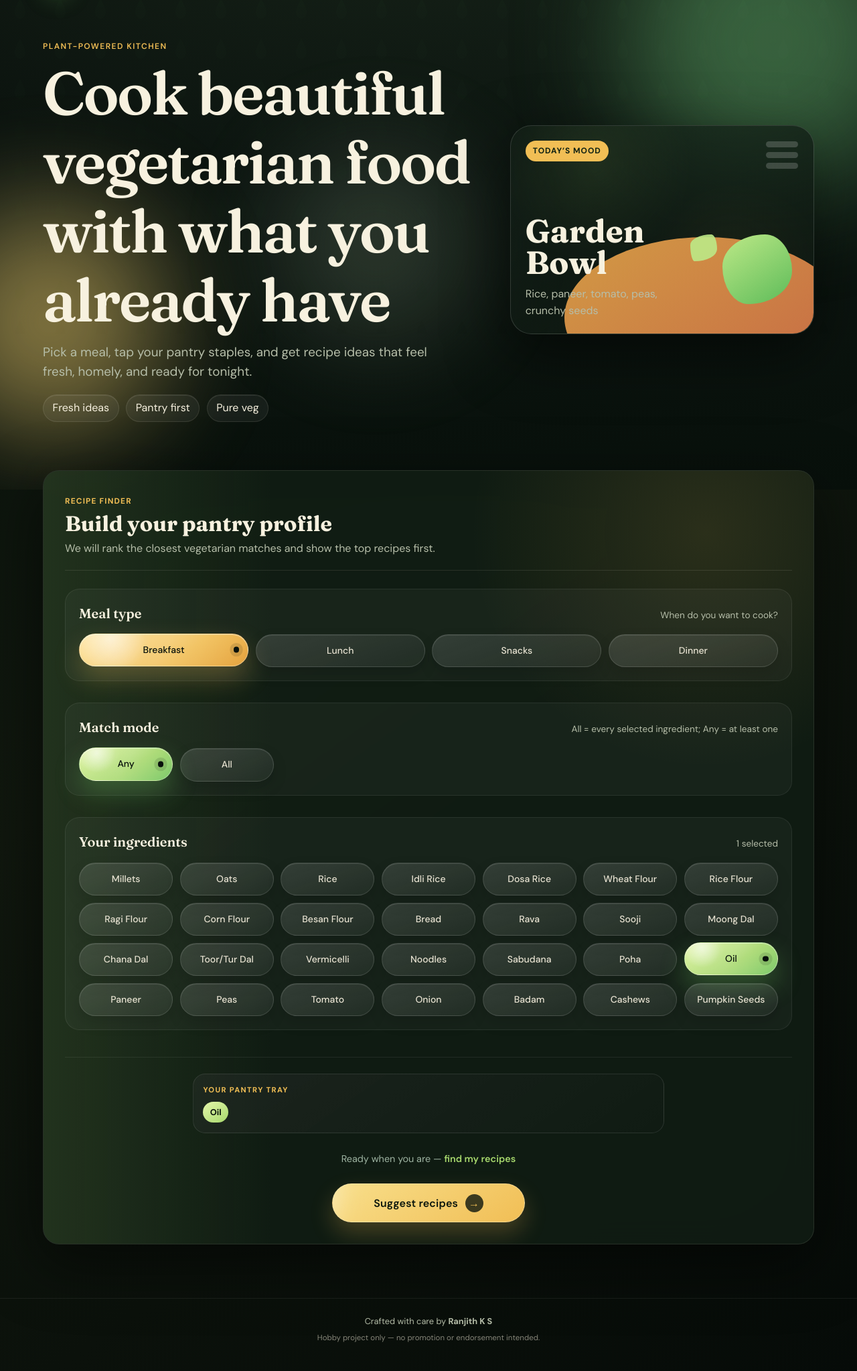
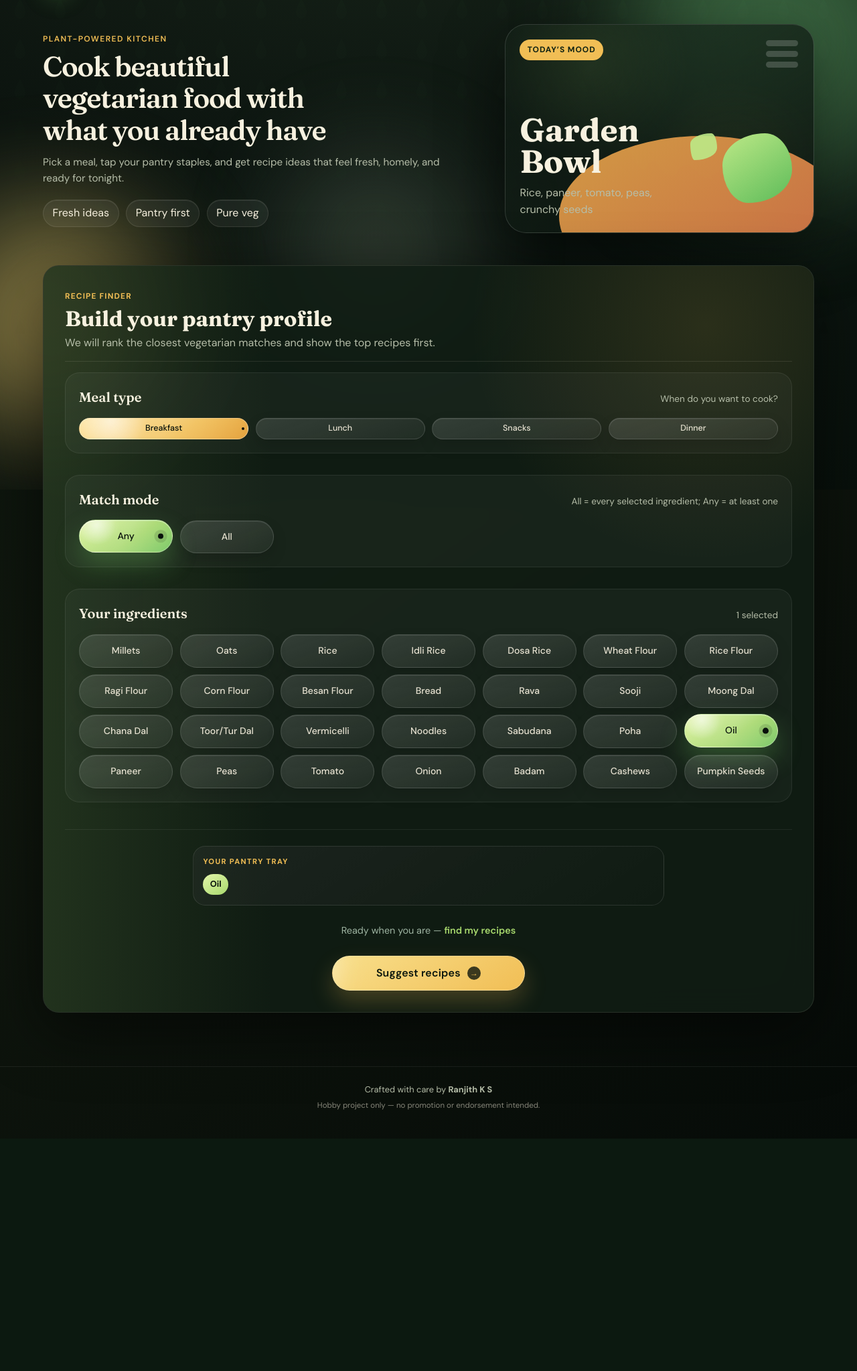
Before and after one commit to ksranjith786/suggest-recipe, a Flask app: page /ingredients/ in a window 1280 px wide. Shown: the part 69-2116 px from the top of the page at 67% size. After the commit the page ends 1769 px from the top, so only its background shows below. Run offline with Flask 2, Linux system fonts and the light colour scheme.

```diff
--- a/project/static/css/cyber-bistro.css
+++ b/project/static/css/cyber-bistro.css
@@ -938,10 +938,10 @@ body.dew-page {
 .hero--pantry {
     display: grid;
     grid-template-columns: minmax(0, 1fr);
-    gap: clamp(1.25rem, 4vw, 2.25rem);
+    gap: 1rem;
     align-items: center;
-    min-height: clamp(24rem, 55vh, 36rem);
-    padding: clamp(1rem, 3vw, 1.5rem) 0 clamp(1.5rem, 4vw, 2.5rem);
+    min-height: 0;
+    padding: 0.25rem 0 1rem;
     text-align: left;
 }
 
@@ -961,8 +961,13 @@ body.dew-page {
 }
 
 .hero--pantry .hero__title {
-    max-width: 11ch;
+    max-width: 18ch;
     margin-inline: 0;
+    font-size: clamp(1.7rem, 4vw, 2.6rem);
+}
+
+.hero--pantry .hero__lead {
+    font-size: 0.95rem;
 }
 
 .hero__lead {
@@ -1099,9 +1104,115 @@ body.dew-page {
 }
 
 .pantry-form__intro {
-    margin-bottom: 1.65rem;
-    padding-bottom: 1.25rem;
+    margin-bottom: 1rem;
+    padding-bottom: 0.85rem;
     border-bottom: 1px solid var(--food-line);
+}
+
+.pantry-toolbar {
+    display: grid;
+    grid-template-columns: minmax(0, 1fr) auto;
+    gap: 0.75rem;
+    align-items: start;
+}
+
+.pantry-toolbar .form-section + .form-section {
+    margin-top: 0;
+}
+
+.form-section--meal,
+.form-section--match {
+    padding: 0.55rem 0.65rem;
+}
+
+.form-section--meal .form-section__head,
+.form-section--match .form-section__head {
+    margin-bottom: 0.35rem;
+}
+
+.form-section--meal .form-section__title,
+.form-section--match .form-section__title {
+    font-size: 0.78rem;
+    letter-spacing: 0.06em;
+    text-transform: uppercase;
+}
+
+.chip--meal .chip__face {
+    min-height: 2rem;
+    padding: 0.15rem 0.55rem;
+    font-size: 0.78rem;
+}
+
+.chip-grid--match {
+    grid-template-columns: repeat(2, 3.4rem);
+    gap: 0.3rem;
+}
+
+.chip--match .chip__face {
+    min-height: 1.7rem;
+    padding: 0.1rem 0.4rem;
+    font-size: 0.72rem;
+    box-shadow: none;
+}
+
+.chip--match .chip__input:checked + .chip__face,
+.chip--meal .chip__input:checked + .chip__face {
+    box-shadow: none;
+    transform: none;
+}
+
+.pantry-form .btn-primary--small {
+    min-width: 0;
+    min-height: 2.15rem;
+    padding: 0.35rem 0.9rem;
+    font-size: 0.85rem;
+    box-shadow: none;
+}
+
+.pantry-form .btn-primary__icon {
+    width: 1.25rem;
+    height: 1.25rem;
+    font-size: 0.75rem;
+}
+
+.form-section--ingredients {
+    margin-top: 0.75rem;
+}
+
+.ingredient-group + .ingredient-group {
+    margin-top: 0.7rem;
+}
+
+.ingredient-group__title {
+    margin: 0 0 0.35rem;
+    font-size: 0.72rem;
+    font-weight: 700;
+    letter-spacing: 0.08em;
+    text-transform: uppercase;
+    color: var(--food-honey, var(--dew-amber, #e8c76a));
+}
+
+.chip-grid--ingredients {
+    display: flex;
+    flex-wrap: wrap;
+    gap: 0.35rem;
+}
+
+.chip--ingredient {
+    width: auto;
+}
+
+.chip--ingredient .chip__face {
+    min-height: 1.85rem;
+    padding: 0.15rem 0.6rem;
+    font-size: 0.78rem;
+}
+
+.chip--ingredient .chip__input:checked + .chip__face::after {
+    top: 0.28rem;
+    right: 0.35rem;
+    width: 4px;
+    height: 4px;
 }
 
 .pantry-form__kicker {
```
Also changed, not shown: other parts of project/static/css/cyber-bistro.css (+34 -0 lines).
